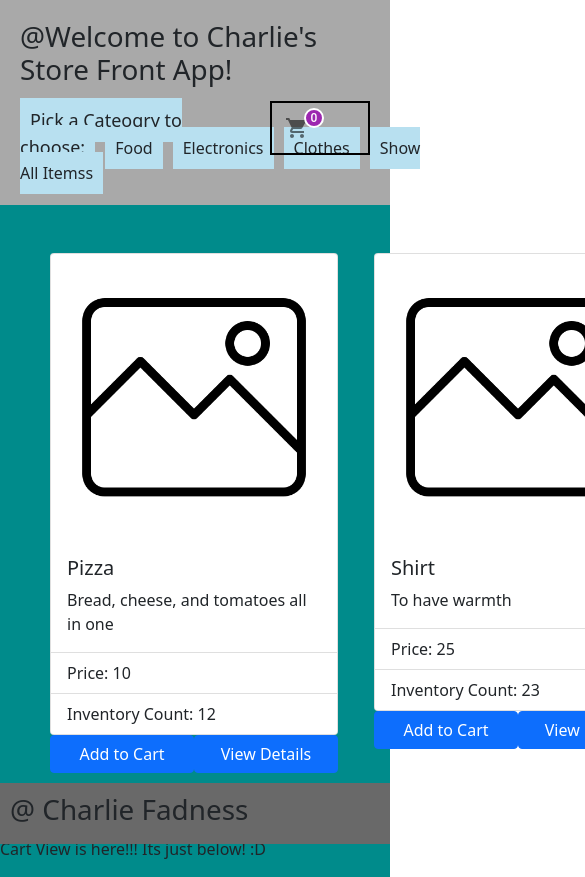
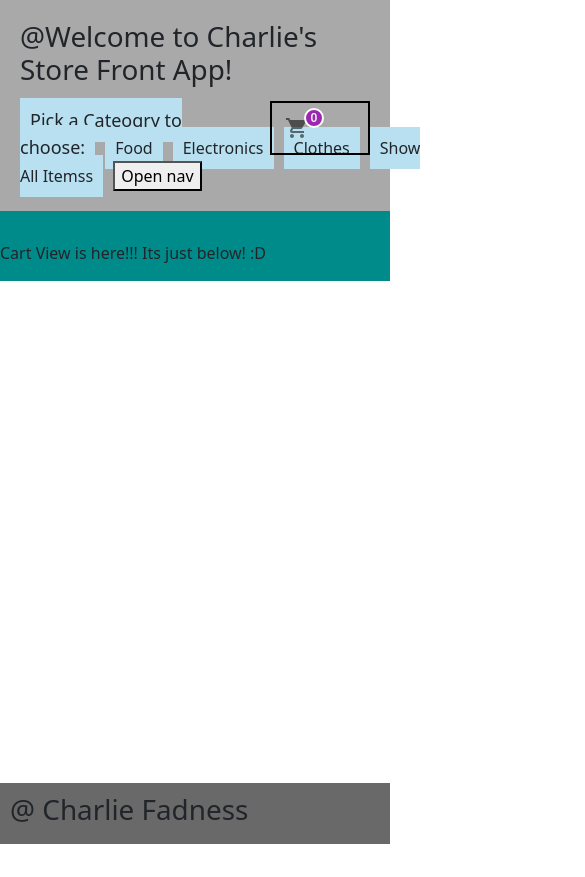
Before and after one commit to fadnesscharlie/storefront, a React (Create React App) app: page /cart in a window 390 px wide. Shown: the top 877 px of the page, 585 px wide, since content can reach past the window. After the commit the page ends 844 px from the top, so only its background shows below. Built offline with nearby package versions, Linux system fonts and the light colour scheme.

Commit message:
added side nav with responsive clicks

```diff
--- a/src/App.js
+++ b/src/App.js
@@ -3,15 +3,34 @@ import Footer from './components/Footer/Footer';
 import Header from './components/Header/Header';
 import Main from './components/Main';
 import 'bootstrap/dist/css/bootstrap.min.css';
+import { BrowserRouter as Router, Routes, Route, Link } from 'react-router-dom';
+import NavRoutes from './components/Nav/NavRoutes.js';
 
-
+import { useState } from 'react';
 // bring in store and provider from redux
 function App() {
+	const [width, setWidth] = useState('0%');
+
+	const openSideNav = () => setWidth('25%');
+
+	const closeSideNav = () => setWidth('0%');
 	return (
 		<div className='wholeApp'>
-			<Header />
-			<Main />
-			<Footer />
+			<Router>
+				<Routes>
+					<Route
+						path='*'
+						element={
+							<>
+								<NavRoutes width={width} closeSideNav={closeSideNav} />
+								<Header openSideNav={openSideNav}/>
+								<Main />
+								<Footer />
+							</>
+						}
+					/>
+				</Routes>
+			</Router>
 		</div>
 	);
 }
--- a/src/components/Header/Header.js
+++ b/src/components/Header/Header.js
@@ -1,12 +1,12 @@
 import './Header.css';
 import Nav from '../Nav/Nav.js';
 
-export default function Header() {
+export default function Header(props) {
 	return (
 		<header>
 			<h1 className='headerTitle'>Welcome to Charlie's Store Front App!</h1>
 			<article className='Nav'>
-				<Nav />
+				<Nav openSideNav={props.openSideNav}/>
 			</article>
 		</header>
 	);
--- a/src/components/Main.js
+++ b/src/components/Main.js
@@ -2,25 +2,22 @@ import Categories from './Store/Categories/Categories.js';
 import ViewCart from './Store/Cart/ViewCart.js';
 import ProductAPI from './Store/Products/getProducts.js';
 
-// import { BrowserRouter as Router, Routes, Route, Link } from 'react-router-dom';
+import { BrowserRouter as Router, Routes, Route, Link } from 'react-router-dom';
 
 export default function main() {
 	return (
 		<section className='mainCss'>
+			{/* TODO: Add in BrowserRouter */}
 
-		{/* TODO: Add in BrowserRouter */}
-
-			{/* <Router>
+			{/* <Router> */}
 				<Routes>
-					<Route path='/' element={
-					} />
-					<Route path='cart' element={
-					} />
+					<Route path='/' element={<Categories />} />
+					<Route path='cart' element={<ViewCart />} />
 				</Routes>
-			</Router> */}
-					<Categories />
-					<ProductAPI />
-					<ViewCart />
+			{/* </Router> */}
+			{/* <Categories />
+			<ProductAPI />
+			<ViewCart /> */}
 		</section>
 	);
 }
--- a/src/components/Nav/Nav.css
+++ b/src/components/Nav/Nav.css
@@ -21,6 +21,45 @@
 	width: 100px;
 	float: right;
 	padding: 5px;
-  position: relative; top: -60px;
+	position: relative;
+	top: -60px;
+}
 
+/* .NavRoutes {
+  display: flex;
+  margin-bottom: 30px;
+  height: calc(100vh - 60px);
+  width: 100px;
+  border: solid red 2px;
+} */
+
+.NavRoutes {
+	height: 100%;
+	width: 25%;
+	position: fixed;
+	z-index: 1;
+	top: 0;
+	left: 0;
+	background-color: #232323;
+	transition: 0.5s ease;
+	overflow-x: hidden;
+	padding-top: 20px;
+	display: flex;
+	flex-direction: column;
+	align-items: center;
 }
+
+.navRoutesLink {
+	margin-left: 0px;
+  padding: 10px;
+	/* margin-right: 5px; */
+  text-decoration: none;
+
+	/* background-color: aliceblue; */
+}
+
+.navButton {
+  color: aliceblue;
+  margin-top: 30px;
+  position: relative; left: 120px; top: -35px;
+}
--- a/src/components/Nav/Nav.js
+++ b/src/components/Nav/Nav.js
@@ -4,6 +4,7 @@ import { showCategory, resetCategory } from '../../StoreFront/Products.js';
 import ShoppingCartIcon from '@mui/icons-material/ShoppingCart';
 import { IconButton, Badge } from '@mui/material';
 import { styled } from '@mui/material/styles';
+// import { BrowserRouter as Link } from 'react-router-dom';
 
 // Taken from https://mui.com/components/badges/
 const StyledBadge = styled(Badge)(({ theme }) => ({
@@ -36,12 +37,16 @@ const Nav = (props) => (
 		</span>
 
 		<div className='cart'>
+			{/* <Link to="cart"> */}
 			<IconButton aria-label='cart' onClick={() => console.log('CLICKed!!!')}>
 				<StyledBadge badgeContent={props.products.Cart.length ? props.products.Cart.length : '0'} color='secondary'>
 					<ShoppingCartIcon />
 				</StyledBadge>
 			</IconButton>
+			{/* </Link> */}
 		</div>
+
+		<button onClick={() => props.openSideNav()} >Open nav</button>
 	</div>
 );
 
--- /dev/null
+++ b/src/components/Nav/NavRoutes.js
@@ -0,0 +1,31 @@
+
+import { Link } from 'react-router-dom';
+import './Nav.css';
+import CancelPresentationIcon from '@mui/icons-material/CancelPresentation';
+
+const NavRoutes = (props) => {
+	return (
+		<div className='NavRoutes' style={{width: props.width}}>
+      {/* <button onClick={openSideNav}>Open</button> */}
+			<nav>
+        <aside className='navButton' onClick={() => props.closeSideNav()}>{<CancelPresentationIcon/>}</aside>
+        <ul>
+
+				<li className='navRoutesLink'>
+					<Link to='/'>Home</Link>
+				</li>
+
+				<li className='navRoutesLink'>
+					<Link to='cart'> View Cart</Link>
+				</li>
+
+				<li className='navRoutesLink'>
+					<Link to='checkout'>Check Out</Link>
+				</li>
+        </ul>
+			</nav>
+		</div>
+	);
+};
+
+export default NavRoutes;
```
Also changed, not shown: 1 other file (tests, documents, lock files or other folders). Lines whose indentation alone changed are shown as unchanged.
